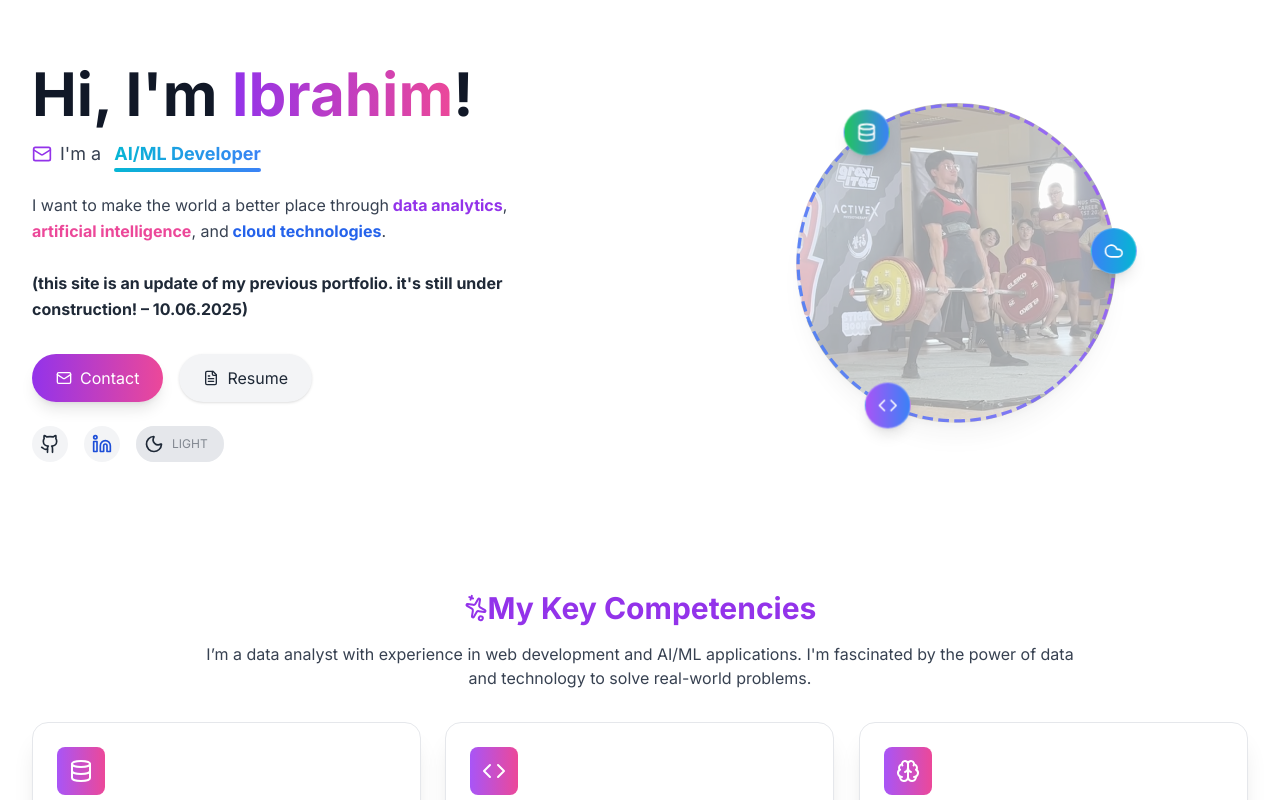
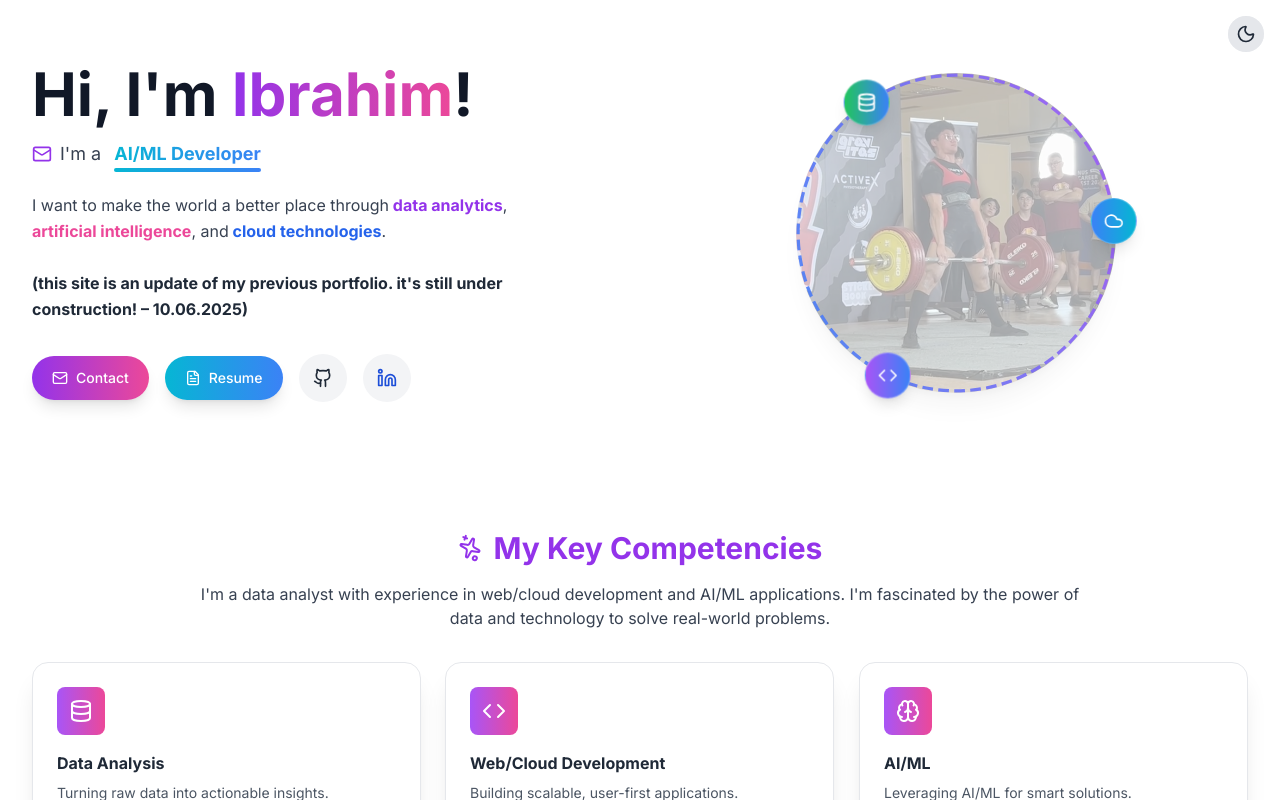
Before and after one commit to ibra2407/portfolio, a React (Vite) app: page / in a window 1280 px wide. Shown: the top 800 px of the page. Built offline with nearby package versions, Linux system fonts and the light colour scheme.

Commit message:
updates to layout

```diff
--- a/src/App.jsx
+++ b/src/App.jsx
@@ -1,4 +1,5 @@
-import React from 'react'
+import React, { useState, useEffect } from 'react'
+import { ChevronUp } from 'lucide-react'
 import ThemeToggle from './components/ThemeToggle.jsx'
 import Hero         from './components/Hero.jsx'
 import About        from './components/About.jsx'
@@ -6,13 +7,47 @@ import Experiences  from './components/Experiences.jsx'
 import Projects     from './components/Projects.jsx'
 
 export default function App() {
+  const [showScrollTop, setShowScrollTop] = useState(false)
+
+  useEffect(() => {
+    const handleScroll = () => {
+      setShowScrollTop(window.scrollY > 300)
+    }
+
+    window.addEventListener('scroll', handleScroll)
+    return () => window.removeEventListener('scroll', handleScroll)
+  }, [])
+
+  const scrollToTop = () => {
+    window.scrollTo({ top: 0, behavior: 'smooth' })
+  }
+
   return (
-    // Removed bg colors - let components handle their own backgrounds
     <div className="flex flex-col min-h-screen transition-colors">
       <Hero />
       <About />
       <Experiences />
       <Projects />
+
+      {/* Scroll to top button */}
+      {showScrollTop && (
+        <button
+          onClick={scrollToTop}
+          className="
+            fixed bottom-6 right-6 z-50
+            p-3 rounded-full
+            bg-gray-200 dark:bg-gray-700
+            text-gray-800 dark:text-gray-200
+            shadow-lg hover:shadow-xl
+            transition-all duration-300
+            hover:scale-110
+            group
+          "
+          aria-label="Scroll to top"
+        >
+          <ChevronUp className="w-5 h-5 transition-colors duration-200 group-hover:text-blue-500" />
+        </button>
+      )}
     </div>
   )
 }
--- a/src/components/About.jsx
+++ b/src/components/About.jsx
@@ -27,7 +27,7 @@ export default function About() {
     },
     {
       icon: Code,
-      title: "Web Development",
+      title: "Web/Cloud Development",
       desc: "Building scalable, user-first applications.",
       gradient: "bg-gradient-to-r from-purple-500 to-pink-500",
       shadow: "hover:shadow-purple-400/40",
@@ -130,7 +130,7 @@ export default function About() {
           animate="visible"
           id="competencies"
         >
-          <div className="flex items-center justify-center mb-4">
+          <div className="flex items-center justify-center gap-3 mb-4">
             <motion.div
               animate={{ rotate: [0, 360] }}
               transition={{ repeat: Infinity, duration: 8, ease: "linear" }}
@@ -141,7 +141,7 @@ export default function About() {
             <h2 className="text-3xl font-bold text-purple-600">My Key Competencies</h2>
           </div>
           <p className="text-center text-gray-700 dark:text-gray-300 max-w-4xl mx-auto mb-8">
-            I’m a data analyst with experience in web development and AI/ML applications. I'm fascinated by the power of data and technology to solve real-world problems.
+            I'm a data analyst with experience in web/cloud development and AI/ML applications. I'm fascinated by the power of data and technology to solve real-world problems.
           </p>
           <div className="grid gap-6 grid-cols-1 sm:grid-cols-2 lg:grid-cols-3">
             {competencies.map((c, i) => {
@@ -180,7 +180,7 @@ export default function About() {
           animate="visible"
           id="education"
         >
-          <div className="flex items-center justify-center mb-4">
+          <div className="flex items-center justify-center gap-3 mb-4">
             <motion.div
               animate={{ y: [2, -4, 2] }}
               transition={{ repeat: Infinity, duration: 2, ease: "easeInOut" }}
@@ -230,7 +230,7 @@ export default function About() {
           animate="visible"
           id="achievements"
         >
-          <div className="flex items-center justify-center mb-4">
+          <div className="flex items-center justify-center gap-3 mb-4">
             <motion.div
               animate={{ scale: [0.95, 1.15, 0.95] }}
               transition={{ repeat: Infinity, duration: 2, ease: "easeInOut" }}
--- a/src/components/Hero.jsx
+++ b/src/components/Hero.jsx
@@ -122,7 +122,14 @@ export default function Hero() {
   ]
 
   return (
-    <section id="hero" className="py-16 bg-white dark:bg-gray-900 transition-colors">
+    <section id="hero" className="relative py-16 bg-white dark:bg-gray-900 transition-colors">
+      {/* Theme Toggle - Top Right */}
+      <div className="absolute top-4 right-4 z-30">
+        <div className="bg-gray-100 dark:bg-gray-700 transition-colors rounded-full">
+          <ThemeToggle />
+        </div>
+      </div>
+
       <div className="container mx-auto px-4 sm:px-6 lg:px-8">
         <motion.div
           variants={container}
@@ -192,47 +199,40 @@ export default function Hero() {
 
             <motion.div
               variants={item}
-              className="flex flex-col sm:flex-row gap-4 mb-6 justify-center md:justify-start"
+              className="flex items-center justify-center md:justify-start gap-3 sm:gap-4"
             >
               <motion.a
                 href="mailto:mehloldex@gmail.com"
-                className="inline-flex items-center justify-center px-6 py-3 bg-gradient-to-r from-purple-600 to-pink-500 text-white rounded-full shadow-lg hover:scale-105 transition-transform"
+                className="inline-flex items-center justify-center px-4 py-2 sm:px-5 sm:py-3 bg-gradient-to-r from-purple-600 to-pink-500 text-white rounded-full shadow-lg hover:scale-105 transition-transform text-xs sm:text-sm font-medium"
                 whileTap={{ scale: 0.9 }}
               >
-                <Mail className="w-4 h-4 mr-2" />Contact
+                <Mail className="w-3 h-3 sm:w-4 sm:h-4 mr-1 sm:mr-2" />
+                Contact
               </motion.a>
               <motion.a
                 href="https://docs.google.com/document/d/1t9ZvH4xpYiK55fCqSmDwELYqckL5Gn1m/"
                 target="_blank"
                 rel="noopener noreferrer"
-                className="inline-flex items-center justify-center px-6 py-3 bg-gray-100 dark:bg-gray-700 text-gray-800 dark:text-gray-200 rounded-full shadow hover:bg-gray-200 dark:hover:bg-gray-600 hover:scale-105 transition-transform"
+                className="inline-flex items-center justify-center px-4 py-2 sm:px-5 sm:py-3 bg-gradient-to-r from-cyan-500 to-blue-500 text-white rounded-full shadow-lg hover:scale-105 transition-transform text-xs sm:text-sm font-medium"
                 whileTap={{ scale: 0.9 }}
               >
-                <FileText className="w-4 h-4 mr-2" />Resume
+                <FileText className="w-3 h-3 sm:w-4 sm:h-4 mr-1 sm:mr-2" />
+                Resume
               </motion.a>
-            </motion.div>
-
-            <motion.div
-              variants={item}
-              className="flex justify-center md:justify-start gap-4"
-            >
               <motion.a
                 href="https://github.com/ibra2407/"
-                className="p-2 bg-gray-100 dark:bg-gray-700 rounded-full hover:scale-105 transition-transform"
+                className="w-10 h-10 sm:w-12 sm:h-12 bg-gray-100 dark:bg-gray-700 rounded-full hover:scale-105 transition-transform flex items-center justify-center hover:bg-gray-200 dark:hover:bg-gray-600 text-gray-800 dark:text-gray-200"
                 whileTap={{ scale: 0.9 }}
               >
-                <Github className="w-5 h-5 text-gray-800 dark:text-gray-200" />
+                <Github className="w-4 h-4 sm:w-5 sm:h-5" />
               </motion.a>
               <motion.a
                 href="https://www.linkedin.com/in/mdibrahim2407/"
-                className="p-2 bg-gray-100 dark:bg-gray-700 rounded-full hover:scale-105 transition-transform"
+                className="w-10 h-10 sm:w-12 sm:h-12 bg-gray-100 dark:bg-gray-700 rounded-full hover:scale-105 transition-transform flex items-center justify-center hover:bg-gray-200 dark:hover:bg-gray-600 text-blue-700 dark:text-blue-300"
                 whileTap={{ scale: 0.9 }}
               >
-                <Linkedin className="w-5 h-5 text-blue-700 dark:text-blue-300" />
+                <Linkedin className="w-4 h-4 sm:w-5 sm:h-5" />
               </motion.a>
-              <div className="bg-gray-100 dark:bg-gray-700 transition-colors rounded-full">
-                <ThemeToggle />
-              </div>
             </motion.div>
           </motion.div>
 
--- a/src/components/ThemeToggle.jsx
+++ b/src/components/ThemeToggle.jsx
@@ -23,27 +23,20 @@ export default function ThemeToggle() {
       onClick={toggle}
       aria-label="Toggle dark mode"
       className="
-        flex flex-col sm:flex-row items-center
-        p-2 pr-4 rounded-full
+        flex items-center justify-center
+        p-2 rounded-full
         bg-gray-200 dark:bg-gray-700
         text-gray-800 dark:text-gray-200
-        transition-colors
+        transition-all duration-200
+        hover:scale-105
+        group
       "
     >
       {theme === 'dark' ? (
-        <Sun className="w-5 h-5" />
+        <Sun className="w-5 h-5 transition-colors duration-200 group-hover:text-yellow-400" />
       ) : (
-        <Moon className="w-5 h-5" />
+        <Moon className="w-5 h-5 transition-colors duration-200 group-hover:text-purple-700" />
       )}
-      <span
-        className="
-          mt-1 sm:mt-0 sm:ml-2
-          text-xs uppercase
-          opacity-50
-        "
-      >
-        {theme === 'dark' ? 'Dark' : 'Light'}
-      </span>
     </button>
   )
 }
```
